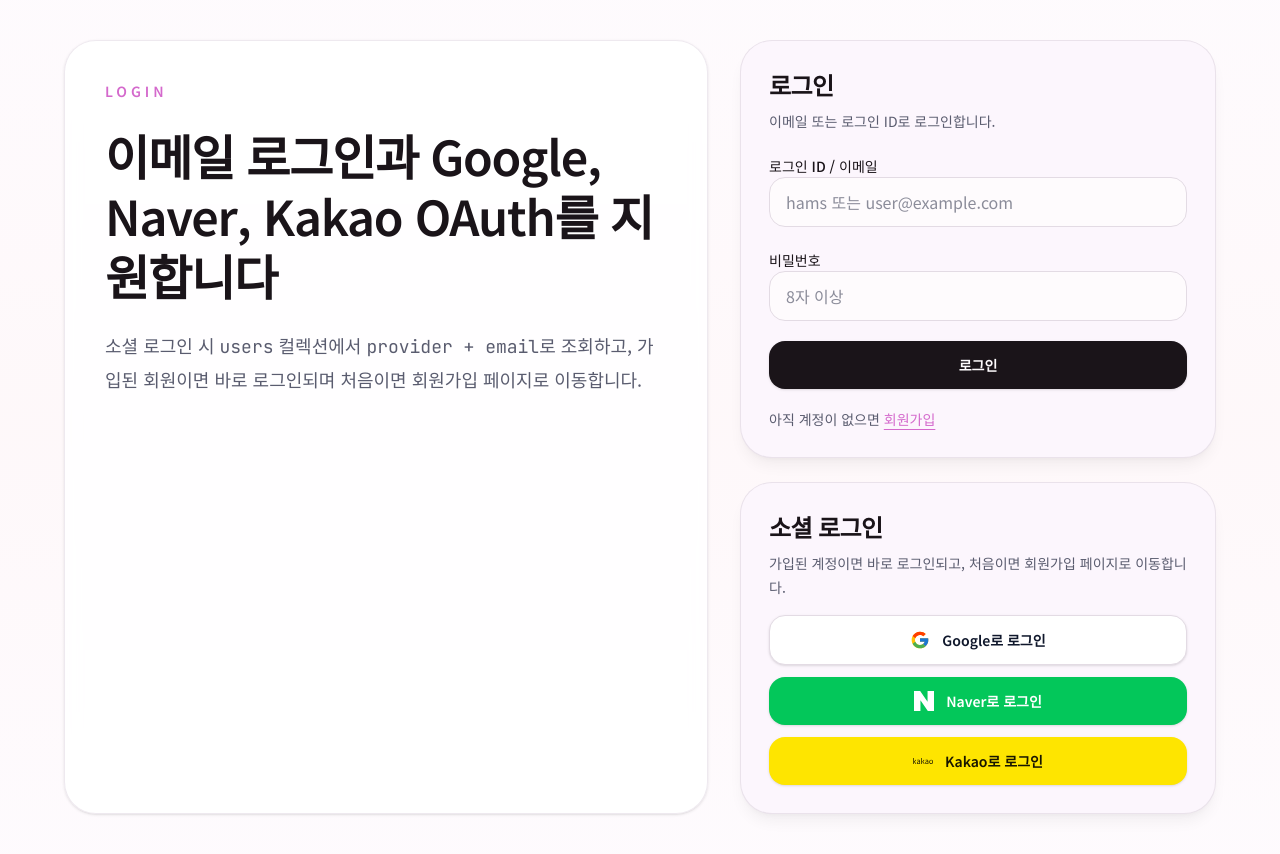
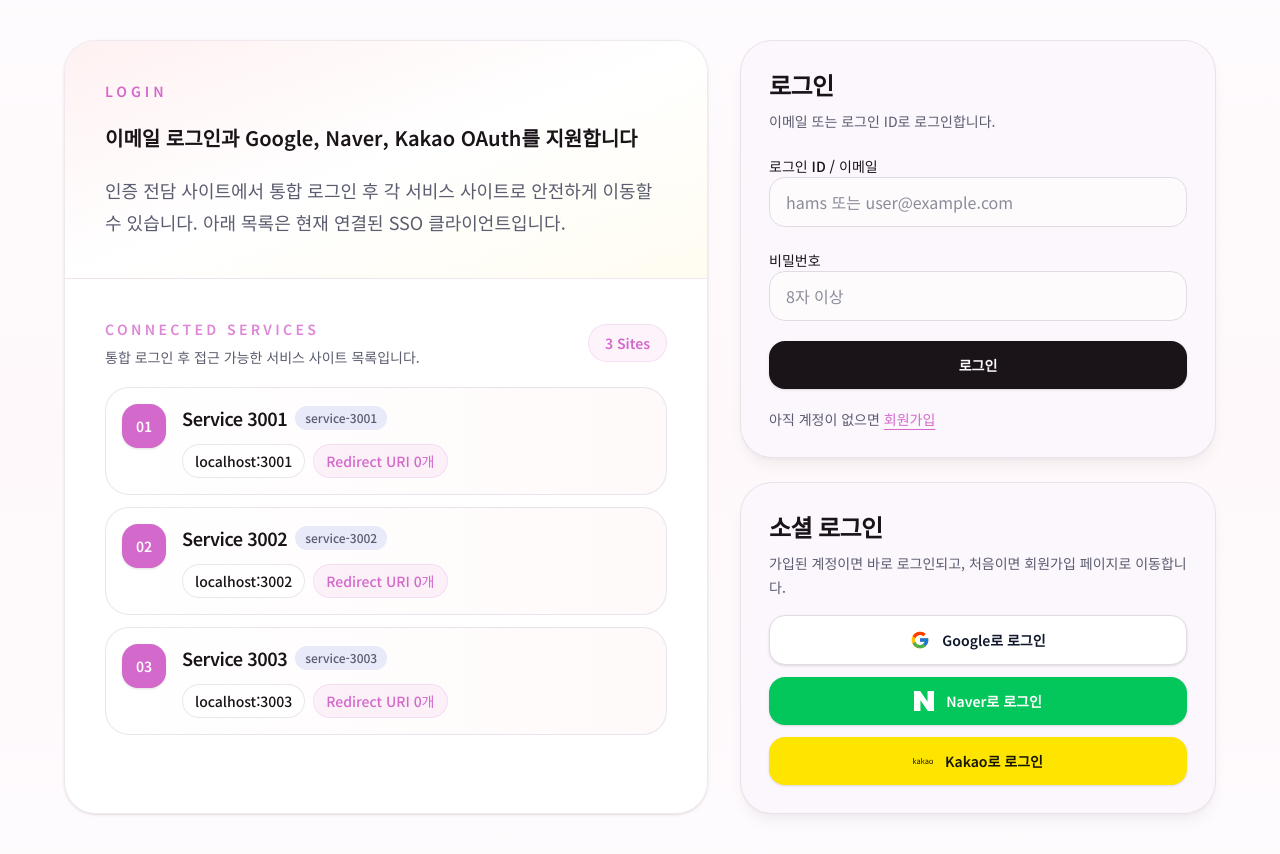
Before and after one commit to Young-Hyun-Ham/hams-oauth, a Next.js app: page /login in a window 1280 px wide. Built offline with nearby package versions, Linux system fonts and the light colour scheme; no server answers.

Commit message:
좌측 패널에 서비스목록 리스트 나오도록 추가

```diff
--- a/src/app/login/page.tsx
+++ b/src/app/login/page.tsx
@@ -3,6 +3,7 @@
 import { LoginForm } from "@/app/components/login-form";
 import { OAuthButtons } from "@/app/components/oauth-buttons";
 import { getSession } from "@/lib/auth/session";
+import { getPublicSSOClients } from "@/lib/auth/sso";
 
 const errorMessages: Record<string, string> = {
   invalid_provider: "지원하지 않는 OAuth provider입니다.",
@@ -21,22 +22,76 @@
   const params = await searchParams;
   const errorKey = typeof params.error === "string" ? params.error : "";
   const errorMessage = errorMessages[errorKey];
+  const serviceClients = getPublicSSOClients();
 
   return (
     <main className="flex-1 bg-linear-to-b from-background via-rose-50/30 to-background px-6 py-10 md:px-10">
       <AuthStoreHydrator viewer={user} pendingOAuthSignup={null} />
 
       <section className="mx-auto grid w-full max-w-6xl gap-8 lg:grid-cols-[1.15fr_0.85fr]">
-        <div className="rounded-4xl border border-border/60 bg-white/85 p-8 shadow-sm backdrop-blur-sm md:p-10">
-          <div className="space-y-6">
-            <div className="text-sm font-semibold uppercase tracking-[0.28em] text-primary">LOGIN</div>
-            <h1 className="max-w-3xl text-3xl font-semibold leading-tight text-foreground md:text-5xl">
-              이메일 로그인과 Google, Naver, Kakao OAuth를 지원합니다
-            </h1>
-            <p className="max-w-2xl text-base leading-8 text-muted-foreground md:text-lg">
-              소셜 로그인 시 <code>users</code> 컬렉션에서 <code>provider + email</code>로 조회하고,
-              가입된 회원이면 바로 로그인되며 처음이면 회원가입 페이지로 이동합니다.
-            </p>
+        <div className="overflow-hidden rounded-4xl border border-border/60 bg-white/90 shadow-sm backdrop-blur-sm">
+          <div className="border-b border-border/60 bg-linear-to-br from-rose-50 via-white to-amber-50/70 p-8 md:p-10">
+            <div className="space-y-6">
+              <div className="text-sm font-semibold uppercase tracking-[0.28em] text-primary">LOGIN</div>
+              <p className="max-w-3xl text-3xl font-semibold leading-tight text-foreground md:text-xl">
+                이메일 로그인과 Google, Naver, Kakao OAuth를 지원합니다
+              </p>
+              <p className="max-w-2xl text-base leading-8 text-muted-foreground md:text-lg">
+                인증 전담 사이트에서 통합 로그인 후 각 서비스 사이트로 안전하게 이동할 수 있습니다.
+                아래 목록은 현재 연결된 SSO 클라이언트입니다.
+              </p>
+            </div>
+          </div>
+
+          <div className="space-y-5 p-8 md:p-10">
+            <div className="flex items-center justify-between gap-4">
+              <div>
+                <p className="text-sm font-semibold uppercase tracking-[0.24em] text-primary/80">
+                  Connected Services
+                </p>
+                <p className="mt-2 text-sm text-muted-foreground">
+                  통합 로그인 후 접근 가능한 서비스 사이트 목록입니다.
+                </p>
+              </div>
+              <div className="rounded-full border border-primary/15 bg-primary/8 px-4 py-2 text-sm font-semibold text-primary">
+                {serviceClients.length} Sites
+              </div>
+            </div>
+
+            <div className="grid gap-3">
+              {serviceClients.map((client, index) => (
+                <div
+                  key={client.clientId}
+                  className="group rounded-3xl border border-border/70 bg-gradient-to-r from-white to-rose-50/40 p-4 transition hover:-translate-y-0.5 hover:border-primary/30 hover:shadow-md hover:shadow-primary/5"
+                >
+                  <div className="flex items-start gap-4">
+                    <div className="flex h-11 w-11 shrink-0 items-center justify-center rounded-2xl bg-primary text-sm font-semibold text-primary-foreground shadow-sm">
+                      {String(index + 1).padStart(2, "0")}
+                    </div>
+
+                    <div className="min-w-0 flex-1 space-y-3">
+                      <div className="flex flex-wrap items-center gap-2">
+                        <h2 className="text-lg font-semibold text-foreground">
+                          {client.name}
+                        </h2>
+                        <span className="rounded-full bg-muted px-2.5 py-1 text-xs font-medium text-muted-foreground">
+                          {client.clientId}
+                        </span>
+                      </div>
+
+                      <div className="flex flex-wrap gap-2 text-sm">
+                        <span className="rounded-full border border-border/70 bg-white px-3 py-1.5 font-medium text-foreground">
+                          {client.origin}
+                        </span>
+                        <span className="rounded-full border border-primary/15 bg-primary/8 px-3 py-1.5 font-medium text-primary">
+                          Redirect URI {client.redirectCount}개
+                        </span>
+                      </div>
+                    </div>
+                  </div>
+                </div>
+              ))}
+            </div>
           </div>
         </div>
 
--- a/src/lib/auth/sso.ts
+++ b/src/lib/auth/sso.ts
@@ -19,6 +19,13 @@
   clientSecret: string;
   allowedOrigins: string[];
   allowedRedirectUris: string[];
+};
+
+export type PublicSSOClient = {
+  clientId: string;
+  name: string;
+  origin: string;
+  redirectCount: number;
 };
 
 type StoredAuthorizationCode = {
@@ -89,6 +96,25 @@
   ] satisfies ConfiguredSSOClient[];
 }
 
+function toClientDisplayName(clientId: string) {
+  return clientId
+    .split(/[-_]/g)
+    .filter(Boolean)
+    .map((chunk) => chunk.charAt(0).toUpperCase() + chunk.slice(1))
+    .join(" ");
+}
+
+function toClientOriginLabel(client: ConfiguredSSOClient) {
+  const origin = client.allowedOrigins[0] ?? client.allowedRedirectUris[0] ?? "";
+  const parsed = normalizeUrl(origin);
+
+  if (!parsed) {
+    return origin || "Origin not configured";
+  }
+
+  return parsed.host;
+}
+
 function readConfiguredClients() {
   const raw = process.env.SSO_CLIENTS;
 
@@ -119,6 +145,15 @@
   } catch {
     return getDefaultClients();
   }
+}
+
+export function getPublicSSOClients(): PublicSSOClient[] {
+  return readConfiguredClients().map((client) => ({
+    clientId: client.clientId,
+    name: toClientDisplayName(client.clientId),
+    origin: toClientOriginLabel(client),
+    redirectCount: client.allowedRedirectUris.length,
+  }));
 }
 
 function getClient(clientId: string) {
@@ -252,7 +287,7 @@
   const db = getDb();
 
   try {
-    const user = await db.runTransaction(async (transaction) => {
+    const user = await db.runTransaction(async (transaction: any) => {
       const docRef = db.collection(AUTHORIZATION_CODES_COLLECTION).doc(input.code);
       const snapshot = await transaction.get(docRef);
 
```
